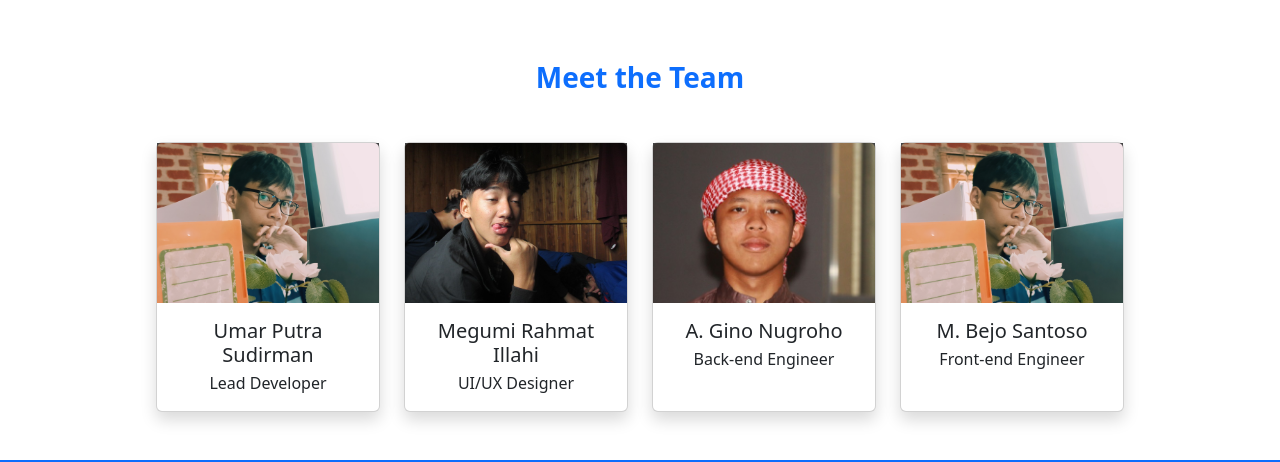
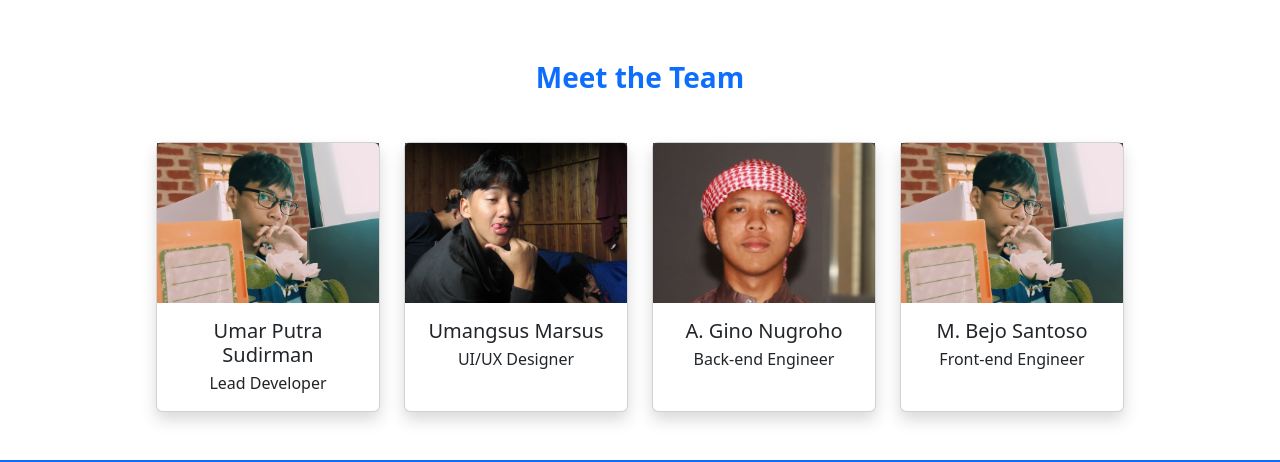
Before and after one commit to UPS-id/e-report, a plain HTML site: page about-us.html in a window 1280 px wide. Shown: the part 1119-1581 px from the top of the page. Drawn offline with nearby package versions, Linux system fonts and the light colour scheme; files that its build step writes are made by us from their sources; files whose address does not match are found by name; a web font is replaced by a local one.

Commit message:
Update about-us.html

```diff
--- a/about-us.html
+++ b/about-us.html
@@ -106,7 +106,7 @@
                                 <img src="assets/img/ayay.jpg" class="card-img-top" alt="Megumi Rahmat Illahi">
                             </div>
                             <div class="card-body">
-                                <h5 class="card-title mb-1">Megumi Rahmat Illahi</h5>
+                                <h5 class="card-title mb-1">Umangsus Marsus</h5>
                                 <p class="card-text mb-0">UI/UX Designer</p>
                             </div>
                         </div>
```
